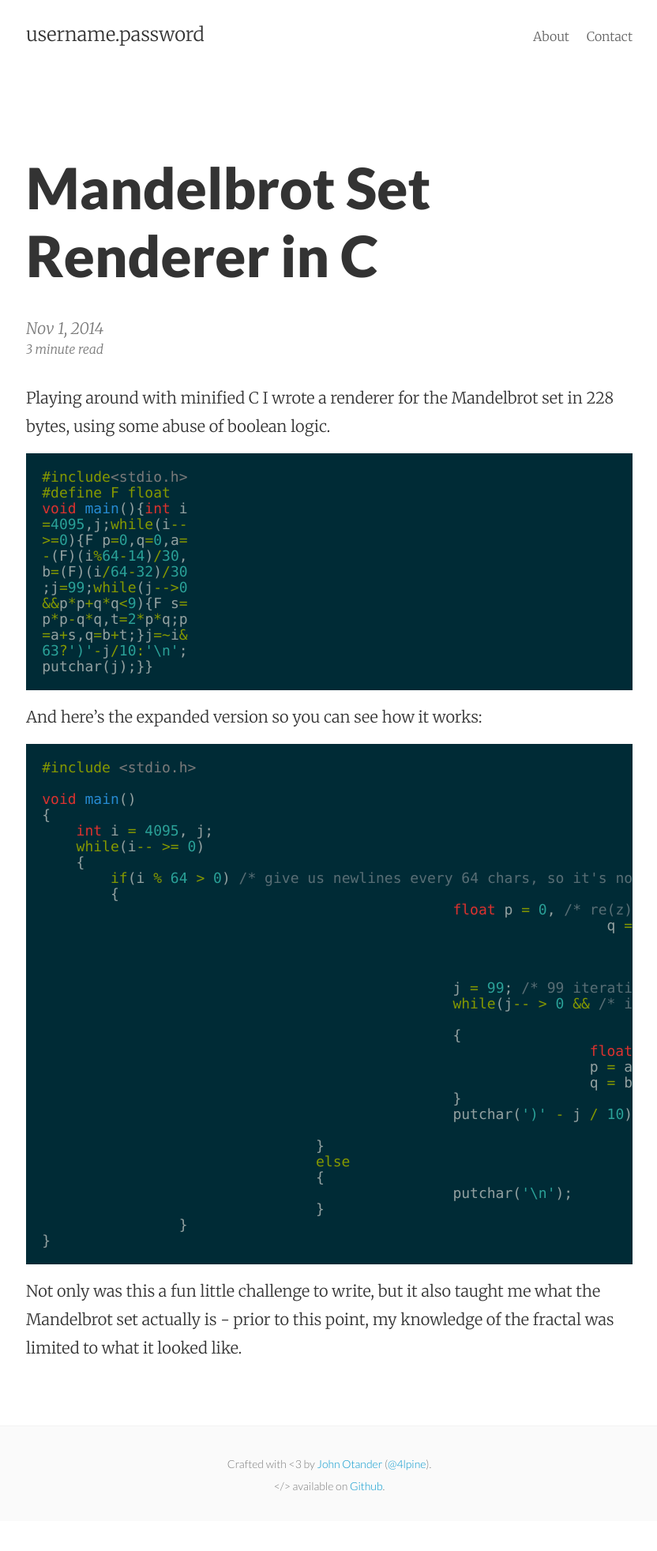
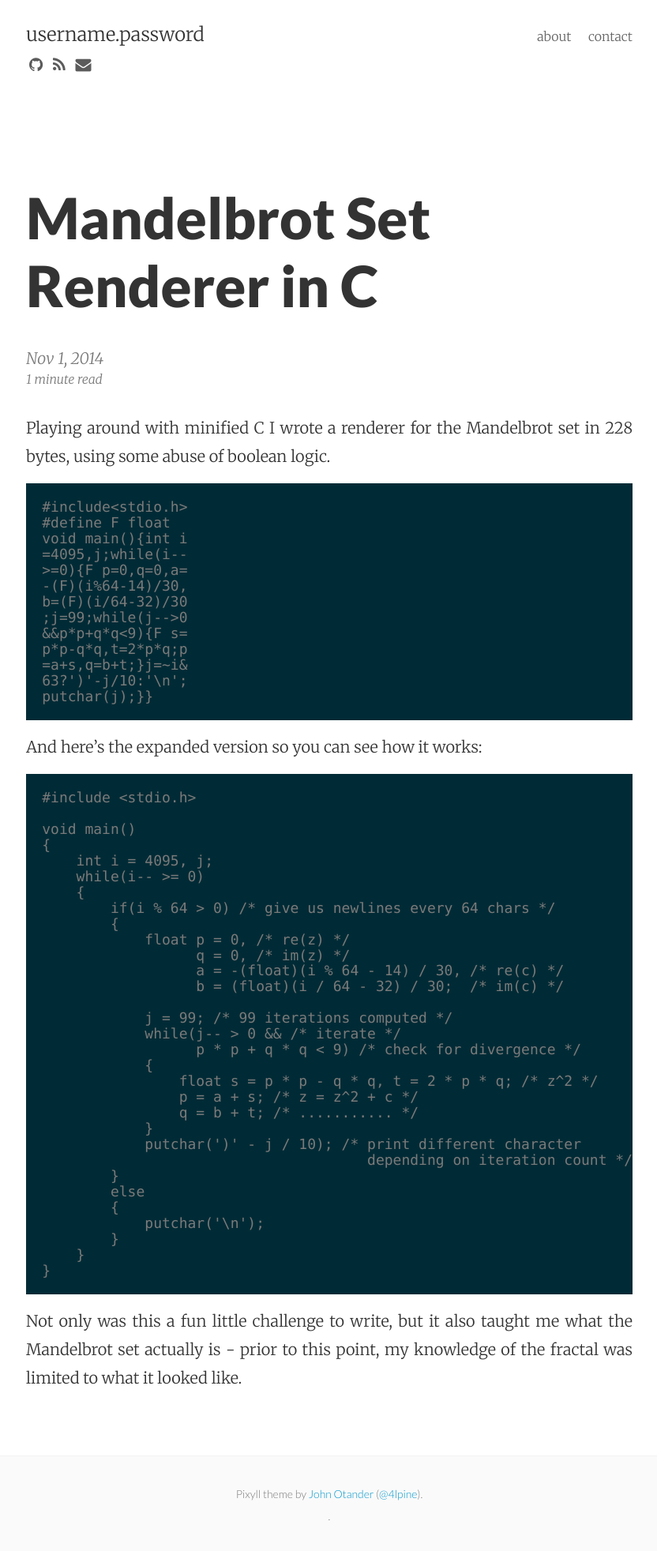
Before and after one commit to tom-galvin/tom-galvin.github.io, a Jekyll site: the page built from _posts/2014-11-01-mandelbrot.md, in a window 1280 px wide. Shown: the whole page at 79% size, without its empty margins (223-1055 px from the left). Built offline with Jekyll 4.4.1, drawn with Linux system fonts in a browser that asks for light colours; nearby versions of some CDN libraries; before the commit the page ends 1926 px from its top, so only the background shows below that.

Commit message:
Fixing and tweaking layout

````diff
--- a/Gemfile
+++ b/Gemfile
@@ -1,2 +1,4 @@
 source 'https://rubygems.org'
 gem 'github-pages'
+gem 'execjs'
+gem 'therubyracer'
--- a/_config.yml
+++ b/_config.yml
@@ -7,7 +7,7 @@
 url:         "http://usn.pw"
 
 # Google analytics
-google_analytics:
+google_analytics: UA-57985829-1
 
 # Optional features
 animated:           false
@@ -15,8 +15,8 @@
 show_post_footers:  false
 
 # Social icons
-show_social_icons: false
-github_username:
+show_social_icons: true
+github_username: Quackmatic
 twitter_username:
 google_plus_id:
 linkedin_username:
--- a/_includes/footer.html
+++ b/_includes/footer.html
@@ -2,8 +2,7 @@
   <div class="p2 wrap">
     <div class="measure mt1 center">
       <small>
-        Crafted with &lt;3 by <a href="http://johnotander.com">John Otander</a> (<a href="https://twitter.com/4lpine">@4lpine</a>).<br>
-        &lt;/&gt; available on <a href="https://github.com/johnotander/pixyll">Github</a>.
+        Pixyll theme by <a href="http://johnotander.com">John Otander</a> (<a href="https://twitter.com/4lpine">@4lpine</a>).<br>.
       </small>
     </div>
   </div>
--- a/_includes/navigation.html
+++ b/_includes/navigation.html
@@ -1,2 +1,2 @@
-<a href="{{ site.baseurl }}/about/">About</a>
-<a href="{{ site.baseurl }}/contact/">Contact</a>
+<a href="{{ site.baseurl }}/about/">about</a>
+<a href="{{ site.baseurl }}/contact/">contact</a>
--- a/_posts/2014-11-01-mandelbrot.md
+++ b/_posts/2014-11-01-mandelbrot.md
@@ -6,53 +6,53 @@
 categories: programming c
 ---
 Playing around with minified C I wrote a renderer for the Mandelbrot set in 228 bytes, using some abuse of boolean logic.
-```c
-#include<stdio.h>
-#define F float
-void main(){int i
-=4095,j;while(i--
->=0){F p=0,q=0,a=
--(F)(i%64-14)/30,
-b=(F)(i/64-32)/30
-;j=99;while(j-->0
-&&p*p+q*q<9){F s=
-p*p-q*q,t=2*p*q;p
-=a+s,q=b+t;}j=~i&
-63?')'-j/10:'\n';
-putchar(j);}}
-```
+
+    #include<stdio.h>
+    #define F float
+    void main(){int i
+    =4095,j;while(i--
+    >=0){F p=0,q=0,a=
+    -(F)(i%64-14)/30,
+    b=(F)(i/64-32)/30
+    ;j=99;while(j-->0
+    &&p*p+q*q<9){F s=
+    p*p-q*q,t=2*p*q;p
+    =a+s,q=b+t;}j=~i&
+    63?')'-j/10:'\n';
+    putchar(j);}}
+
 And here's the expanded version so you can see how it works:
-```c
-#include <stdio.h>
 
-void main()
-{
-    int i = 4095, j;
-    while(i-- >= 0)
+    #include <stdio.h>
+
+    void main()
     {
-        if(i % 64 > 0) /* give us newlines every 64 chars, so it's not rendered as one line */
+        int i = 4095, j;
+        while(i-- >= 0)
         {
-						float p = 0, /* re(z) */
-								  q = 0, /* im(z) */
-									a = -(float)(i % 64 - 14) / 30, /* re(c) */
-									b = (float)(i / 64 - 32) / 30;  /* im(c) */
+            if(i % 64 > 0) /* give us newlines every 64 chars */
+            {
+                float p = 0, /* re(z) */
+                      q = 0, /* im(z) */
+                      a = -(float)(i % 64 - 14) / 30, /* re(c) */
+                      b = (float)(i / 64 - 32) / 30;  /* im(c) */
 
-						j = 99; /* 99 iterations computed */
-						while(j-- > 0 && /* iterate */
-									p * p + q * q < 9) /* check for divergence - z not too large */
-						{
-								float s = p * p - q * q, t = 2 * p * q; /* square z */
-								p = a + s; /* z = z^2 + c */
-								q = b + t; /* ........... */
-						}
-						putchar(')' - j / 10); /* use ASCII to print different character
-																			depending on iterations until divergence */
-				}
-				else
-				{
-						putchar('\n');
-				}
-		}
-}
-```
+                j = 99; /* 99 iterations computed */
+                while(j-- > 0 && /* iterate */
+                      p * p + q * q < 9) /* check for divergence */
+                {
+                    float s = p * p - q * q, t = 2 * p * q; /* z^2 */
+                    p = a + s; /* z = z^2 + c */
+                    q = b + t; /* ........... */
+                }
+                putchar(')' - j / 10); /* print different character
+                                          depending on iteration count */
+            }
+            else
+            {
+                putchar('\n');
+            }
+        }
+    }
+
 Not only was this a fun little challenge to write, but it also taught me what the Mandelbrot set actually is - prior to this point, my knowledge of the fractal was limited to what it looked like.
--- a/_sass/_main.scss
+++ b/_sass/_main.scss
@@ -320,6 +320,7 @@
   .p,
   p,
   li {
+		text-align: justify;
     font-size: 1.25rem;
     line-height: 1.8;
   }
````
Also changed, not shown: _posts/2014-12-24-migration.md (+1 -1 lines), Gemfile.lock, 1 other file.
